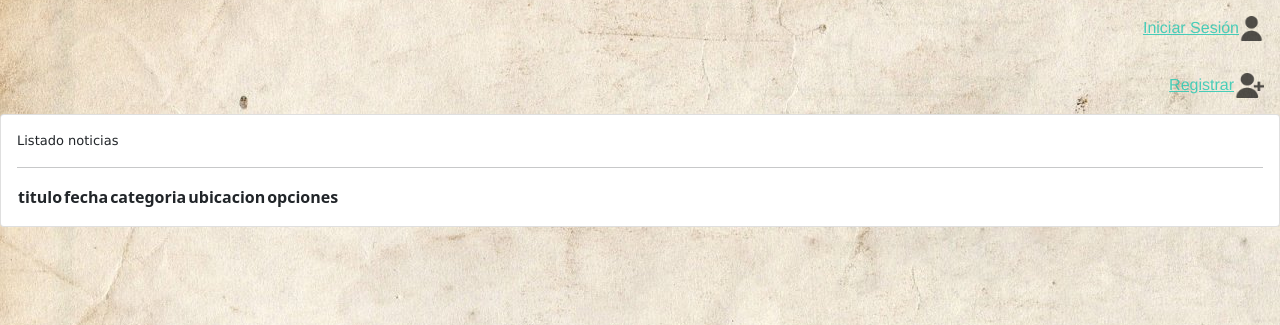
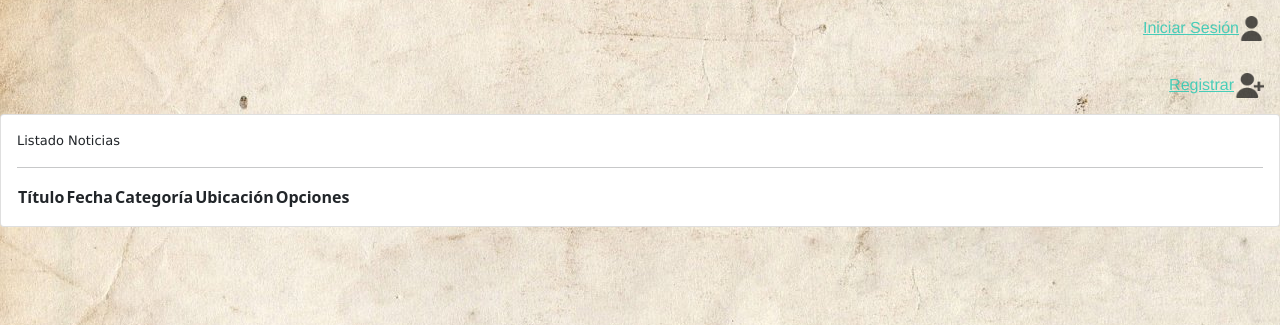
Before and after one commit to CarlaHuichaman/pagina-de-noticias, a Django app: template noticias/core/templates/core/noticia/listar.html in a window 1280 px wide. Shown: the part 93-418 px from the top of the page. Run offline with Django 3.2, Linux system fonts and the light colour scheme; the template is opened without the code that fills it, so the values that code supplies are empty; some libraries are stand-ins or nearby versions.

Commit message:
noticias

```diff
--- a/noticias/core/templates/core/noticia/listar.html
+++ b/noticias/core/templates/core/noticia/listar.html
@@ -6,15 +6,15 @@
 {% load crispy_forms_tags %}
 <div class="card">
     <div class="card-body">
-        <h2>Listado noticias</h2>
+        <h2>Listado Noticias</h2>
         <hr>
         <table class="table-striped table-hover table-responsive-sm">
             <tr>
-                <th>titulo</th>
-                <th>fecha</th>
-                <th>categoria</th>
-                <th>ubicacion</th>
-                <th>opciones</th>
+                <th>Título</th>
+                <th>Fecha</th>
+                <th>Categoría</th>
+                <th>Ubicación</th>
+                <th>Opciones</th>
             </tr>
 
             {%for n in noticias%}
@@ -24,8 +24,8 @@
                 <td>{{n.categoria}}</td>
                 <td>{{n.Ubicacion}}</td>
                 <td>
-                    <a href="{% url 'modificar_noticia' n.id %}" class="btn btn-info btn-sm">modificar</a>
-                    <a href="{% url 'eliminar_noticia' n.id %}" class="btn btn-danger btn-sm">eliminar</a>
+                    <a href="{% url 'modificar_noticia' n.id %}" class="btn btn-info btn-sm">Modificar</a>
+                    <a href="{% url 'eliminar_noticia' n.id %}" class="btn btn-danger btn-sm">Eliminar</a>
                 </td>
             </tr>
             {%endfor%}
```
